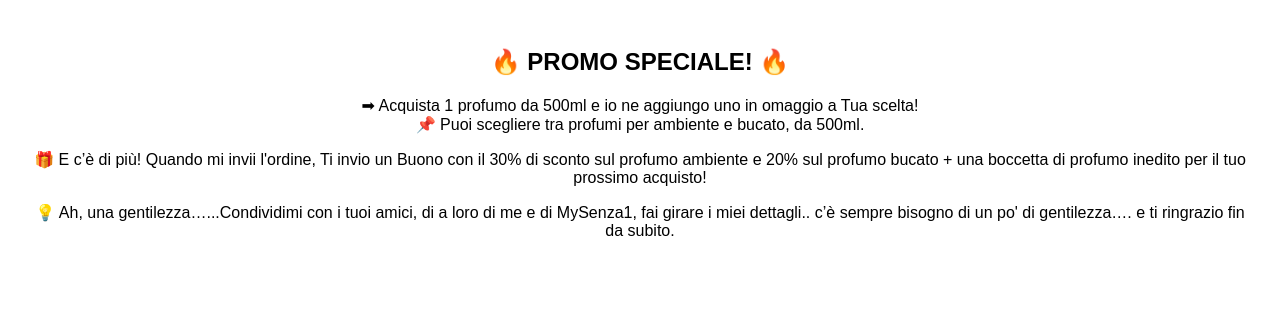
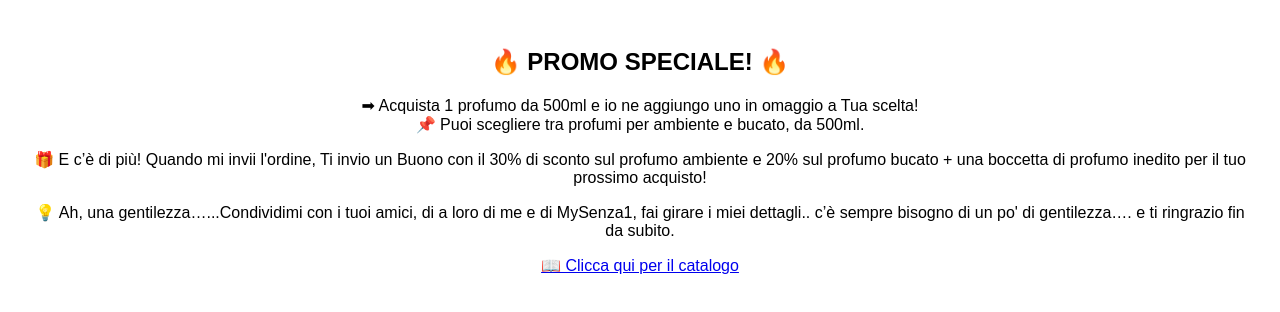
Before and after one commit to Anto161062/promo-mysenza, a plain HTML site: page index.html in a window 1280 px wide. Drawn offline with Linux system fonts and the light colour scheme.

Commit message:
Update index.html

```diff
--- a/index.html
+++ b/index.html
@@ -18,5 +18,6 @@
        📌 Puoi scegliere tra profumi per ambiente e bucato, da 500ml.</p>
     <p>🎁 E c’è di più! Quando mi invii l'ordine, Ti invio un Buono con il 30% di sconto sul profumo ambiente e 20% sul profumo bucato + una boccetta di profumo inedito per il tuo prossimo acquisto!</p>
     <p>💡 Ah, una gentilezza…...Condividimi con i tuoi amici, di a loro di me e di MySenza1, fai girare i miei dettagli.. c’è sempre bisogno di un po' di gentilezza…. e ti ringrazio fin da subito.</p>
+    <p><a href="#">📖 Clicca qui per il catalogo</a></p>
 </body>
 </html>
```
